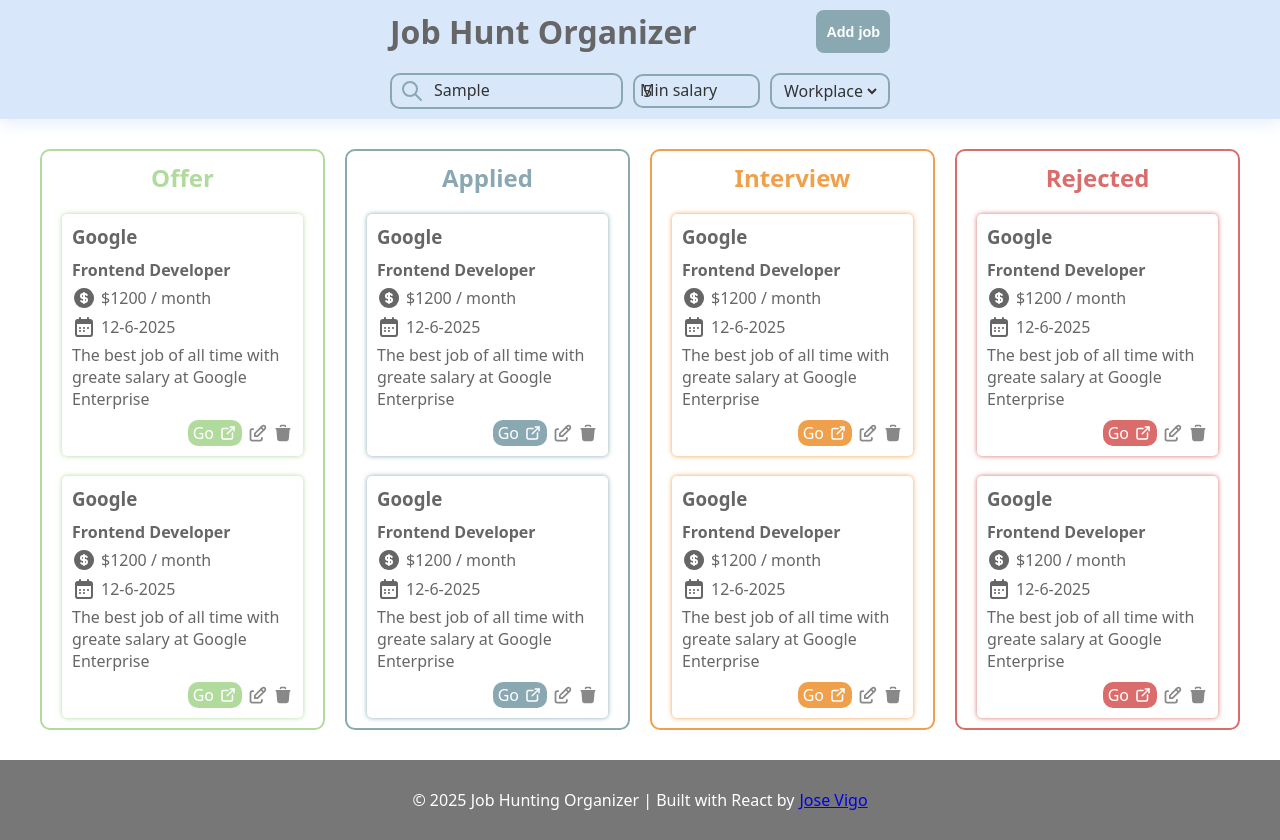
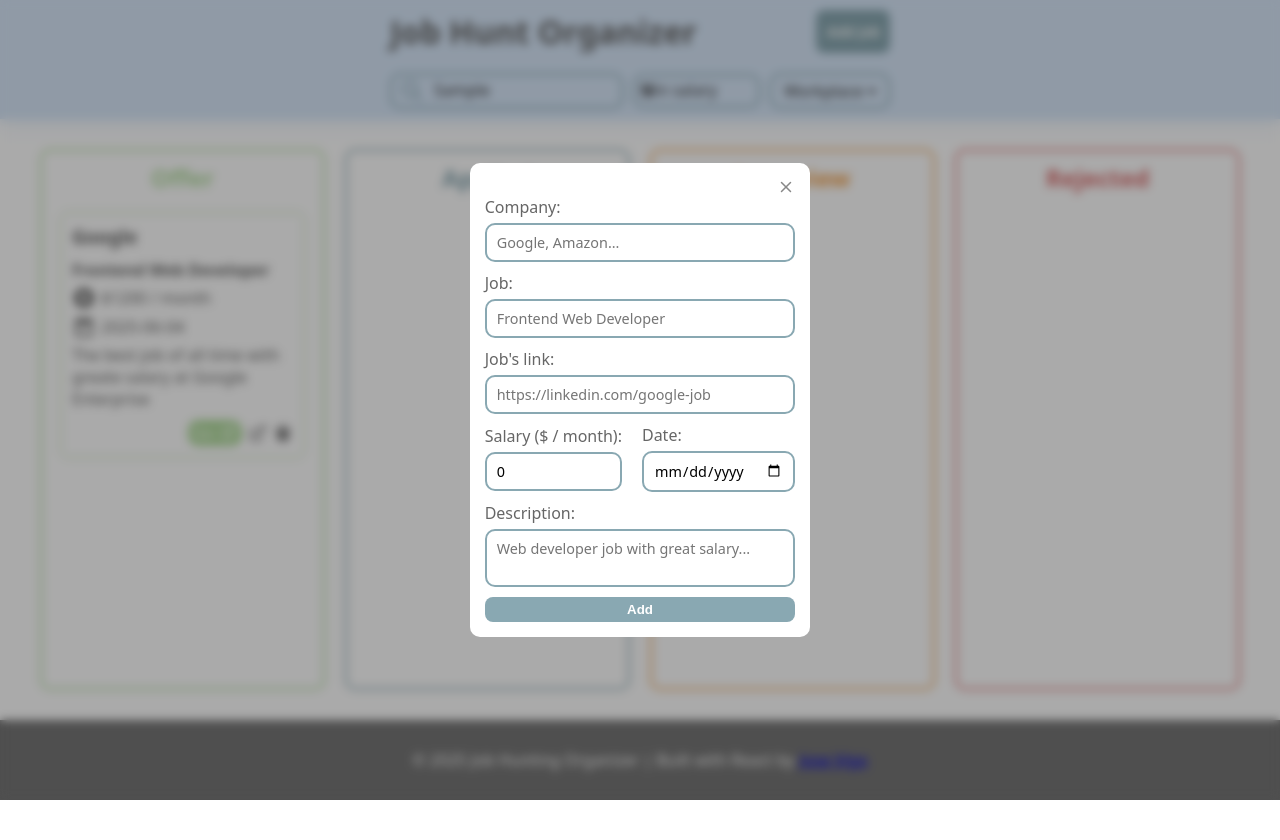
Before and after one commit to josevigodev/job-hunting-organizer, a React (Vite) app: page / in a window 1280 px wide. Both pictures are taken after typing "Sample", "5" into the empty fields and a click on the button "Add job". After the commit the page ends 800 px from the top, so only its background shows below. Built offline with nearby package versions, Linux system fonts and the light colour scheme.

Commit message:
adding jobs context and support for add job function

```diff
--- a/src/App.jsx
+++ b/src/App.jsx
@@ -1,13 +1,19 @@
+import { useState } from 'react';
 import { Dashboard } from './components/Dashboard/Dashboard';
 import { Header } from './components/Header/Header';
 import { JobForm } from './components/JobForm/JobForm';
+import { JobsContextProvider } from './contexts/JobsContextProvider';
 
 function App() {
+  const [active, setActive] = useState('');
+
   return (
     <div className='layout-container'>
-      <Header />
-      <JobForm />
-      <Dashboard />
+      <Header setActive={setActive} />
+      <JobsContextProvider>
+        {active === 'form' && <JobForm active={active} setActive={setActive} />}
+        <Dashboard />
+      </JobsContextProvider>
       <footer>
         <div className='footer-info-container'>
           <p>
--- a/src/components/Dashboard/Dashboard.jsx
+++ b/src/components/Dashboard/Dashboard.jsx
@@ -1,14 +1,39 @@
+import { useContext } from 'react';
+import { JobsContext } from '../../contexts/JobsContext.';
 import { JobCard } from '../JobCard/JobCard';
 import { JobColumn } from '../JobColumn/JobColumn';
 import styles from './Dashboard.module.css';
+import { useGroupedJobs } from '../../hooks/useGroupedJobs';
 
 export function Dashboard() {
+  const { jobs } = useContext(JobsContext);
+  const groupedJobs = useGroupedJobs(jobs);
+
   return (
     <main className={styles.dashboard}>
-      <JobColumn title='Offer' />
-      <JobColumn title='Applied' />
-      <JobColumn title='Interview' />
-      <JobColumn title='Rejected' />
+      <JobColumn title='Offer'>
+        {groupedJobs.Offer?.map((job) => (
+          <JobCard key={job.id} {...job} />
+        ))}
+      </JobColumn>
+
+      <JobColumn title='Applied'>
+        {groupedJobs.Applied?.map((job) => (
+          <JobCard key={job.id} {...job} />
+        ))}
+      </JobColumn>
+
+      <JobColumn title='Interview'>
+        {groupedJobs.Interview?.map((job) => (
+          <JobCard key={job.id} {...job} />
+        ))}
+      </JobColumn>
+
+      <JobColumn title='Rejected'>
+        {groupedJobs.Rejected?.map((job) => (
+          <JobCard key={job.id} {...job} />
+        ))}
+      </JobColumn>
     </main>
   );
 }
--- a/src/components/Header/Header.jsx
+++ b/src/components/Header/Header.jsx
@@ -4,15 +4,18 @@ import { Input } from '../common/Input';
 import styles from './Header.module.css';
 import { SearchIcon } from '../common/Icons';
 
-export function Header() {
+export function Header({ setActive }) {
   const searchId = useId();
   const minSalaryId = useId();
+
   return (
     <header>
       <div className={styles.header}>
         <div className={styles.hero}>
           <h1>Job Hunt Organizer</h1>
-          <Button type='add'>Add job</Button>
+          <Button handleClick={() => setActive('form')} type='add'>
+            Add job
+          </Button>
         </div>
         <form className={styles.filter}>
           <div className={styles.search}>
--- a/src/components/JobCard/JobCard.jsx
+++ b/src/components/JobCard/JobCard.jsx
@@ -2,7 +2,6 @@ import { Link } from '../common/Link';
 import {
   CalendarIcon,
   CoinIcon,
-  DescriptionIcon,
   EditIcon,
   LinkIcon,
   TrashIcon,
@@ -10,33 +9,40 @@ import {
 import styles from './JobCard.module.css';
 import { Button } from '../common/Button';
 
-export function JobCard({ state }) {
+export function JobCard({
+  state,
+  company,
+  job,
+  link,
+  salary,
+  date,
+  description,
+}) {
+  console.log(state);
   return (
     <article className={`${styles.job_card} ${styles[state]}`}>
       <div className={styles.header}>
-        <h3 className={styles.title}>Google</h3>
+        <h3 className={styles.title}>{company}</h3>
       </div>
-      <h4>Frontend Developer</h4>
+      <h4>{job}</h4>
       <div className={styles.info}>
         <span>
           <CoinIcon />
         </span>
-        <span>$1200 / month</span>
+        <span>${salary} / month</span>
       </div>
 
       <div className={styles.info}>
         <span>
           <CalendarIcon />
         </span>
-        <span>12-6-2025</span>
+        <span>{date}</span>
       </div>
 
-      <p className={styles.description}>
-        The best job of all time with greate salary at Google Enterprise
-      </p>
+      <p className={styles.description}>{description}</p>
 
       <div className={styles.actions}>
-        <Link state={state}>
+        <Link to={link} state={state}>
           <span>Go</span>
           <span>
             <LinkIcon />
--- a/src/components/JobColumn/JobColumn.jsx
+++ b/src/components/JobColumn/JobColumn.jsx
@@ -1,12 +1,10 @@
-import { JobCard } from '../JobCard/JobCard';
 import styles from './JobColumn.module.css';
 
-export function JobColumn({ title }) {
+export function JobColumn({ title, children }) {
   return (
     <section className={`${styles.job_column} ${styles[title]}`}>
       <h2 className={`${styles.title} ${styles[title]}`}>{title}</h2>
-      <JobCard state={title} />
-      <JobCard state={title} />
+      {children}
     </section>
   );
 }
--- a/src/components/JobForm/JobForm.jsx
+++ b/src/components/JobForm/JobForm.jsx
@@ -1,10 +1,21 @@
 import styles from './JobForm.module.css';
 import { Input } from '../common/Input';
-import { useId } from 'react';
+import { useContext, useId, useState } from 'react';
 import { CloseIcon } from '../common/Icons';
 import { Button } from '../common/Button';
+import { JobsContext } from '../../contexts/JobsContext.';
 
-export function JobForm() {
+export function JobForm({ active, setActive }) {
+  const [data, setData] = useState({
+    company: '',
+    job: '',
+    link: '',
+    salary: 0,
+    date: '',
+    description: '',
+  });
+  const { addJob } = useContext(JobsContext);
+
   const companyId = useId();
   const jobId = useId();
   const linkId = useId();
@@ -12,17 +23,32 @@ export function JobForm() {
   const dateId = useId();
   const descriptionId = useId();
 
+  const handleSubmit = (e) => {
+    e.preventDefault();
+    addJob({ newJob: data });
+    setActive('');
+  };
+
+  const handleChange = ({ e, prop }) => {
+    setData((prevData) => ({
+      ...prevData,
+      [prop]: e.target.value,
+    }));
+  };
+
   return (
-    <dialog className={styles.dialog}>
-      <form className={styles.form}>
+    <dialog open={active === 'form'} className={styles.dialog}>
+      <form onSubmit={handleSubmit} className={styles.form}>
         <div className={styles.close_button_container}>
-          <Button>
+          <Button handleClick={() => setActive('')}>
             <CloseIcon />
           </Button>
         </div>
         <div className={styles.field}>
           <label htmlFor={companyId}>Company:</label>
           <Input
+            handleChange={(e) => handleChange({ e, prop: 'company' })}
+            value={data.company}
             placeholder='Google, Amazon...'
             id={companyId}
             required
@@ -33,6 +59,8 @@ export function JobForm() {
         <div className={styles.field}>
           <label htmlFor={jobId}>Job:</label>
           <Input
+            handleChange={(e) => handleChange({ e, prop: 'job' })}
+            value={data.job}
             placeholder='Frontend Web Developer'
             id={jobId}
             required
@@ -43,6 +71,8 @@ export function JobForm() {
         <div className={styles.field}>
           <label htmlFor={linkId}>Job's link:</label>
           <Input
+            handleChange={(e) => handleChange({ e, prop: 'link' })}
+            value={data.link}
             placeholder='https://linkedin.com/google-job'
             id={linkId}
             required
@@ -53,18 +83,32 @@ export function JobForm() {
         <div className={styles.inline}>
           <div className={styles.field}>
             <label htmlFor={salaryId}>Salary ($ / month):</label>
-            <Input id={salaryId} required type='number' />
+            <Input
+              handleChange={(e) => handleChange({ e, prop: 'salary' })}
+              value={data.salary}
+              id={salaryId}
+              required
+              type='number'
+            />
           </div>
 
           <div className={styles.field}>
             <label htmlFor={dateId}>Date: </label>
-            <Input id={dateId} required type='date' />
+            <Input
+              handleChange={(e) => handleChange({ e, prop: 'date' })}
+              value={data.date}
+              id={dateId}
+              required
+              type='date'
+            />
           </div>
         </div>
 
         <div className={styles.field}>
           <label htmlFor={descriptionId}>Description:</label>
           <Input
+            handleChange={(e) => handleChange({ e, prop: 'description' })}
+            value={data.description}
             placeholder='Web developer job with great salary...'
             id={descriptionId}
             type='textarea'
--- a/src/components/common/Button.jsx
+++ b/src/components/common/Button.jsx
@@ -1,8 +1,12 @@
 import styles from './Button.module.css';
 
-export function Button({ children, type }) {
+export function Button({ children, type, handleClick }) {
   return (
-    <button aria-label={type} className={`${styles.button} ${styles[type]}`}>
+    <button
+      onClick={handleClick}
+      aria-label={type}
+      className={`${styles.button} ${styles[type]}`}
+    >
       {children}
     </button>
   );
--- a/src/components/common/Input.jsx
+++ b/src/components/common/Input.jsx
@@ -1,8 +1,19 @@
 import styles from './Input.module.css';
 
-export function Input({ type, category, id, required, placeholder, label }) {
+export function Input({
+  type,
+  category,
+  id,
+  required,
+  placeholder,
+  label,
+  value,
+  handleChange,
+}) {
   return type === 'text' ? (
     <input
+      onChange={handleChange}
+      value={value}
       placeholder={placeholder}
       id={id}
       required={required}
@@ -23,9 +34,18 @@ export function Input({ type, category, id, required, placeholder, label }) {
       <option value='Hybrid'>Hybrid</option>
     </select>
   ) : type === 'date' ? (
-    <input className={styles.input} id={id} required={required} type='date' />
+    <input
+      onChange={handleChange}
+      value={value}
+      className={styles.input}
+      id={id}
+      required={required}
+      type='date'
+    />
   ) : type === 'number' ? (
     <input
+      onChange={handleChange}
+      value={value}
       className={`${styles.input} ${styles[category]}`}
       id={id}
       required={required}
@@ -36,6 +56,8 @@ export function Input({ type, category, id, required, placeholder, label }) {
     />
   ) : type === 'textarea' ? (
     <textarea
+      onChange={handleChange}
+      value={value}
       placeholder={placeholder}
       className={styles.input}
       maxLength={120}
--- a/src/components/common/Link.jsx
+++ b/src/components/common/Link.jsx
@@ -1,10 +1,10 @@
 import styles from './Link.module.css';
 
-export function Link({ state, children }) {
+export function Link({ state, children, to }) {
   return (
     <a
       className={`${styles.link} ${styles[state]}`}
-      href=''
+      href={to}
       target='_blank'
       rel='noopener noreferrer'
     >
--- /dev/null
+++ b/src/contexts/JobsContext..js
@@ -0,0 +1,3 @@
+import { createContext } from "react";
+
+export const JobsContext = createContext();
--- /dev/null
+++ b/src/contexts/JobsContextProvider.jsx
@@ -0,0 +1,37 @@
+import { useState } from 'react';
+import { JobsContext } from './JobsContext.';
+
+let nextId = 2;
+
+const initialJob = {
+  company: 'Google',
+  job: 'Frontend Web Developer',
+  link: 'https://linkedin.com/google-job',
+  salary: 1200,
+  date: '2025-06-04',
+  description:
+    'The best job of all time with greate salary at Google Enterprise',
+  state: 'Offer',
+  id: 1,
+};
+
+export function JobsContextProvider({ children }) {
+  const [jobs, setJobs] = useState([initialJob]);
+
+  const addJob = ({ newJob }) => {
+    setJobs((prevJobs) => [
+      ...prevJobs,
+      {
+        ...newJob,
+        id: nextId++,
+        state: 'Offer',
+      },
+    ]);
+  };
+
+  return (
+    <JobsContext.Provider value={{ jobs, addJob }}>
+      {children}
+    </JobsContext.Provider>
+  );
+}
--- /dev/null
+++ b/src/hooks/useGroupedJobs.js
@@ -0,0 +1,15 @@
+import { useMemo } from "react";
+
+export function useGroupedJobs (jobs) {
+  const groupedJobs = useMemo(() => {
+    return jobs.reduce((acc, job) => {
+      const key = job.state;
+      if(!acc[key]) acc[key] = [];
+
+      acc[key].push(job)
+      return acc;
+    }, {})
+  }, [jobs])
+
+  return groupedJobs;
+}
```
